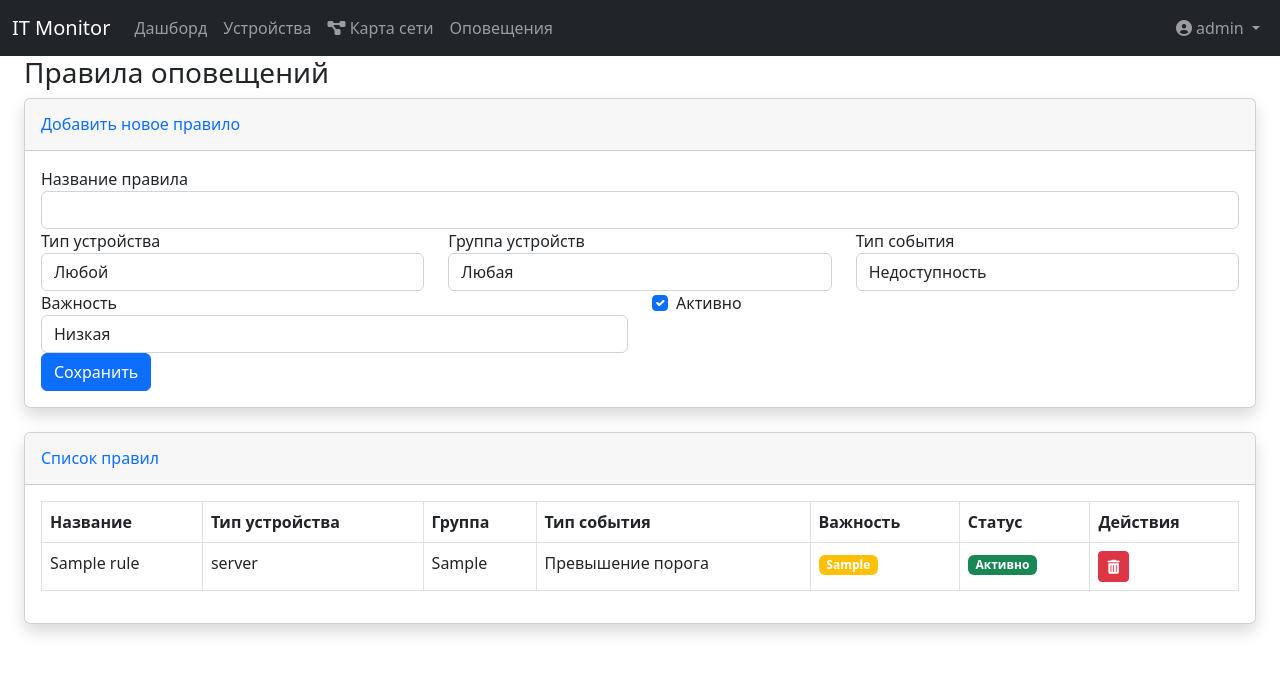
After one commit to TSVmegaproger228/it_monitoring, a Flask app: page /alerts/rules in a window 1280 px wide. The commit adds this page. Shown: the top 674 px of the page. Run offline with Flask 3, Linux system fonts and the light colour scheme; a user stored in the database is signed in; tables that the repository leaves empty hold one stand-in row (values such as "Sample post"); some libraries are stand-ins or nearby versions.

Commit message:
Add files via upload

```diff
--- a/IT_monitor/app.py
+++ b/IT_monitor/app.py
@@ -193,6 +193,55 @@ class Alert(db.Model):
 
     device = db.relationship('Device')
 
+# Модель для правил оповещений
+class AlertRule(db.Model):
+    __tablename__ = 'alert_rules'
+    id = db.Column(db.Integer, primary_key=True)
+    name = db.Column(db.String(100), nullable=False)
+    device_type = db.Column(db.Enum(DeviceType, values_callable=lambda x: [e.value for e in DeviceType]), nullable=True)
+    device_group = db.Column(db.String(50), nullable=True)
+    event_type = db.Column(db.String(50), nullable=False)  # 'unavailable', 'threshold'
+    severity = db.Column(db.String(20), nullable=False)  # 'low', 'medium', 'high'
+    is_active = db.Column(db.Boolean, default=True)
+    created_at = db.Column(db.DateTime, default=datetime.utcnow)
+
+class AlertRuleForm(FlaskForm):
+    name = StringField('Название правила', validators=[DataRequired()])
+    device_type = SelectField(
+        'Тип устройства',
+        choices=[('', 'Любой')] + DeviceType.choices(),
+        coerce=lambda x: None if x == '' else DeviceType.coerce(x)
+    )
+    device_group = SelectField(
+        'Группа устройств',
+        choices=[
+            ('', 'Любая'),
+            ('servers', 'Серверы'),
+            ('routers', 'Роутеры'),
+            ('cameras', 'Камеры'),
+            ('other', 'Другое')
+        ]
+    )
+    event_type = SelectField(
+        'Тип события',
+        choices=[
+            ('unavailable', 'Недоступность'),
+            ('threshold', 'Превышение порога')
+        ],
+        validators=[DataRequired()]
+    )
+    severity = SelectField(
+        'Важность',
+        choices=[
+            ('low', 'Низкая'),
+            ('medium', 'Средняя'),
+            ('high', 'Высокая')
+        ],
+        validators=[DataRequired()]
+    )
+    is_active = BooleanField('Активно', default=True)
+    submit = SubmitField('Сохранить')
+
 # Модель для хранения настроек мониторинга
 class MonitoringSettings(db.Model):
     __tablename__ = 'monitoring_settings'
@@ -344,6 +393,26 @@ def check_device_status(device):
             status = 'warning'
         else:
             status = 'up'
+
+        # В функции check_device_status, после определения статуса:
+        if status in ['warning', 'critical', 'down']:
+            # Получаем соответствующие правила
+            rules = AlertRule.query.filter_by(
+                is_active=True
+            ).filter(
+                (AlertRule.device_type == None) | (AlertRule.device_type == device.device_type),
+                (AlertRule.device_group == None) | (AlertRule.device_group == device.group),
+                AlertRule.event_type == ('threshold' if status == 'warning' else 'unavailable')
+            ).all()
+
+            for rule in rules:
+                alert = Alert(
+                    device_id=device.id,
+                    message=f"Проблема с устройством {device.name} ({device.ip_address}): {status}",
+                    severity=rule.severity
+                )
+                db.session.add(alert)
+            db.session.commit()
 
         # Сохранение результата
         result = MonitoringResult(
@@ -581,8 +650,29 @@ def manage_users():
 @app.route('/alerts')
 @login_required
 def alert_list():
-    alerts = Alert.query.filter_by(is_resolved=False).order_by(Alert.timestamp.desc()).all()
-    return render_template('alerts/list.html', alerts=alerts)
+    query = Alert.query.filter_by(is_resolved=False).join(Alert.device)
+
+    # Фильтрация по типу устройства
+    device_type = request.args.get('device_type')
+    if device_type:
+        query = query.filter(Device.device_type == device_type)
+
+    # Фильтрация по группе устройств
+    device_group = request.args.get('device_group')
+    if device_group:
+        query = query.filter(Device.group == device_group)
+
+    # Фильтрация по типу события
+    event_type = request.args.get('event_type')
+    if event_type == 'unavailable':
+        query = query.filter(Alert.message.like('%недоступно%'))
+    elif event_type == 'threshold':
+        query = query.filter(Alert.message.like('%порог%'))
+
+    alerts = query.order_by(Alert.timestamp.desc()).all()
+    return render_template('alerts/list.html',
+                           alerts=alerts,
+                           DeviceType=DeviceType)  # Передаем DeviceType в шаблон
 
 
 @app.route('/alerts/<int:id>/resolve', methods=['POST'])
@@ -698,23 +788,57 @@ def check_admin_count():
         if admins_count < 1:
             abort(403, description="В системе должен быть хотя бы один администратор")
 
+
 @app.route('/devices')
+@login_required
 def device_list():
-    form = FilterForm(request.args) #Связываем request.args с формой
-    #Получаем данные из формы
-    selected_group = form.group.data
-    selected_status = form.status.data
-    search_term = form.search.data
+    form = FilterForm(request.args)
 
-    # Дальше - ваша логика фильтрации устройств на основе selected_group, selected_status, search_term
-    # Например:
-    devices = Device.query #Предположим, что Device - это ваша модель
-    if selected_group != 'all':
-        devices = devices.filter_by(group=selected_group)
-    #И так далее - добавляйте фильтры
-    devices = devices.all() #Получаем результаты
+    # Базовый запрос с подгрузкой последнего статуса
+    subquery = db.session.query(
+        MonitoringResult.device_id,
+        func.max(MonitoringResult.timestamp).label('max_timestamp')
+    ).group_by(MonitoringResult.device_id).subquery()
 
-    return render_template('devices/list.html', devices=devices, form=form)
+    query = db.session.query(
+        Device,
+        MonitoringResult.status.label('last_status')
+    ).outerjoin(
+        subquery,
+        Device.id == subquery.c.device_id
+    ).outerjoin(
+        MonitoringResult,
+        (MonitoringResult.device_id == subquery.c.device_id) &
+        (MonitoringResult.timestamp == subquery.c.max_timestamp)
+    )
+
+    # Применяем фильтры
+    if form.group.data != 'all':
+        query = query.filter(Device.group == form.group.data)
+
+    if form.status.data != 'all':
+        if form.status.data == 'online':
+            query = query.filter(MonitoringResult.status == 'up')
+        elif form.status.data == 'offline':
+            query = query.filter(MonitoringResult.status.in_(['down', 'warning']))
+
+    if form.search.data:
+        search = f"%{form.search.data}%"
+        query = query.filter(Device.name.ilike(search))
+
+    # Получаем результаты
+    results = query.all()
+
+    # Формируем список устройств с последним статусом
+    devices = []
+    for device, last_status in results:
+        device.last_status = last_status or 'unknown'
+        devices.append(device)
+
+    return render_template('devices/list.html',
+                           devices=devices,
+                           form=form,
+                           DeviceType=DeviceType)
 
 @app.route('/devices/<int:id>/edit', methods=['GET', 'POST'])
 @login_required
@@ -795,6 +919,70 @@ def device_details(id):
         history=history
     )
 
+
+@app.route('/network_map')
+@login_required
+def network_map():
+    devices = Device.query.all()
+
+    # Добавляем последний статус для каждого устройства
+    for device in devices:
+        last_result = device.monitoring_results.order_by(
+            MonitoringResult.timestamp.desc()
+        ).first()
+        device.last_status = last_result.status if last_result else 'unknown'
+
+    # Группируем устройства по группам
+    groups = {}
+    for device in devices:
+        if device.group not in groups:
+            groups[device.group] = []
+        groups[device.group].append(device)
+
+    # Группируем устройства по типам
+    types = {}
+    for device in devices:
+        if device.device_type.value not in types:
+            types[device.device_type.value] = []
+        types[device.device_type.value].append(device)
+
+    return render_template('network_map.html',
+                           groups=groups,
+                           types=types,
+                           DeviceType=DeviceType)
+
+
+@app.route('/alerts/rules', methods=['GET', 'POST'])
+@admin_required
+def alert_rules():
+    form = AlertRuleForm()
+    if form.validate_on_submit():
+        rule = AlertRule(
+            name=form.name.data,
+            device_type=form.device_type.data,
+            device_group=form.device_group.data,
+            event_type=form.event_type.data,
+            severity=form.severity.data,
+            is_active=form.is_active.data
+        )
+        db.session.add(rule)
+        db.session.commit()
+        flash('Правило успешно создано', 'success')
+        return redirect(url_for('alert_rules'))
+
+    rules = AlertRule.query.order_by(AlertRule.created_at.desc()).all()
+    return render_template('alerts/rules.html', form=form, rules=rules)
+
+
+@app.route('/alerts/rules/<int:id>/delete', methods=['POST'])
+@admin_required
+def delete_alert_rule(id):
+    rule = AlertRule.query.get_or_404(id)
+    db.session.delete(rule)
+    db.session.commit()
+    flash('Правило удалено', 'success')
+    return redirect(url_for('alert_rules'))
+
 if __name__ == '__main__':
     with app.app_context():
         db.create_all()
--- /dev/null
+++ b/IT_monitor/templates/alerts/rules.html
@@ -0,0 +1,113 @@
+{% extends "base.html" %}
+
+{% block content %}
+<div class="container-fluid">
+    <h1 class="h3 mb-2 text-gray-800">Правила оповещений</h1>
+
+    <div class="card shadow mb-4">
+        <div class="card-header py-3">
+            <h6 class="m-0 font-weight-bold text-primary">Добавить новое правило</h6>
+        </div>
+        <div class="card-body">
+            <form method="POST">
+                {{ form.hidden_tag() }}
+                <div class="form-group">
+                    {{ form.name.label }}
+                    {{ form.name(class="form-control") }}
+                </div>
+                <div class="row">
+                    <div class="col-md-4">
+                        <div class="form-group">
+                            {{ form.device_type.label }}
+                            {{ form.device_type(class="form-control") }}
+                        </div>
+                    </div>
+                    <div class="col-md-4">
+                        <div class="form-group">
+                            {{ form.device_group.label }}
+                            {{ form.device_group(class="form-control") }}
+                        </div>
+                    </div>
+                    <div class="col-md-4">
+                        <div class="form-group">
+                            {{ form.event_type.label }}
+                            {{ form.event_type(class="form-control") }}
+                        </div>
+                    </div>
+                </div>
+                <div class="row">
+                    <div class="col-md-6">
+                        <div class="form-group">
+                            {{ form.severity.label }}
+                            {{ form.severity(class="form-control") }}
+                        </div>
+                    </div>
+                    <div class="col-md-6">
+                        <div class="form-group">
+                            <div class="form-check">
+                                {{ form.is_active(class="form-check-input") }}
+                                {{ form.is_active.label(class="form-check-label") }}
+                            </div>
+                        </div>
+                    </div>
+                </div>
+                <button type="submit" class="btn btn-primary">Сохранить</button>
+            </form>
+        </div>
+    </div>
+
+    <div class="card shadow mb-4">
+        <div class="card-header py-3">
+            <h6 class="m-0 font-weight-bold text-primary">Список правил</h6>
+        </div>
+        <div class="card-body">
+            <div class="table-responsive">
+                <table class="table table-bordered">
+                    <thead>
+                        <tr>
+                            <th>Название</th>
+                            <th>Тип устройства</th>
+                            <th>Группа</th>
+                            <th>Тип события</th>
+                            <th>Важность</th>
+                            <th>Статус</th>
+                            <th>Действия</th>
+                        </tr>
+                    </thead>
+                    <tbody>
+                        {% for rule in rules %}
+                        <tr>
+                            <td>{{ rule.name }}</td>
+                            <td>{{ rule.device_type.value if rule.device_type else 'Любой' }}</td>
+                            <td>{{ rule.device_group or 'Любая' }}</td>
+                            <td>{{ 'Недоступность' if rule.event_type == 'unavailable' else 'Превышение порога' }}</td>
+                            <td>
+                                <span class="badge bg-{{ 'danger' if rule.severity == 'high' else 'warning' }}">
+                                    {{ rule.severity }}
+                                </span>
+                            </td>
+                            <td>
+                                <span class="badge bg-{{ 'success' if rule.is_active else 'secondary' }}">
+                                    {{ 'Активно' if rule.is_active else 'Неактивно' }}
+                                </span>
+                            </td>
+                            <td>
+                                <form method="POST" action="{{ url_for('delete_alert_rule', id=rule.id) }}" style="display: inline;">
+                                    <button type="submit" class="btn btn-sm btn-danger" onclick="return confirm('Удалить это правило?')">
+                                        <i class="fas fa-trash-alt"></i>
+                                    </button>
+                                </form>
+                            </td>
+                        </tr>
+                        {% else %}
+                        <tr>
+                            <td colspan="7" class="text-center">Нет правил</td>
+                        </tr>
+                        {% endfor %}
+                    </tbody>
+                </table>
+            </div>
+        </div>
+    </div>
+</div>
+{% endblock %}
--- a/IT_monitor/templates/base.html
+++ b/IT_monitor/templates/base.html
@@ -10,6 +10,7 @@
     <link rel="stylesheet" href="https://cdn.jsdelivr.net/npm/bootstrap-icons@1.8.0/font/bootstrap-icons.css">
     {% block extra_css %}{% endblock %}
 </head>
+<script src="https://code.jquery.com/jquery-3.6.0.min.js"></script>
 <body>
     {% include 'navbar.html' %}
 
--- a/IT_monitor/templates/navbar.html
+++ b/IT_monitor/templates/navbar.html
@@ -11,6 +11,12 @@
                 </li>
                 <li class="nav-item">
                     <a class="nav-link" href="{{ url_for('device_list') }}">Устройства</a>
+                </li>
+                <li class="nav-item">
+                    <a class="nav-link" href="{{ url_for('network_map') }}">
+                        <i class="fas fa-project-diagram"></i>
+                        <span>Карта сети</span>
+                    </a>
                 </li>
                 <li class="nav-item">
                     <a class="nav-link" href="{{ url_for('alert_list') }}">Оповещения</a>
```
Also changed, not shown: IT_monitor/static/css/styles.css (added, +59 -0 lines), IT_monitor/templates/_device_card.html (added, +28 -0 lines), IT_monitor/templates/alerts/list.html (+53 -0 lines), IT_monitor/templates/devices/list.html (+20 -0 lines), IT_monitor/templates/network_map.html (added, +101 -0 lines), IT_monitor/your_database.db.
